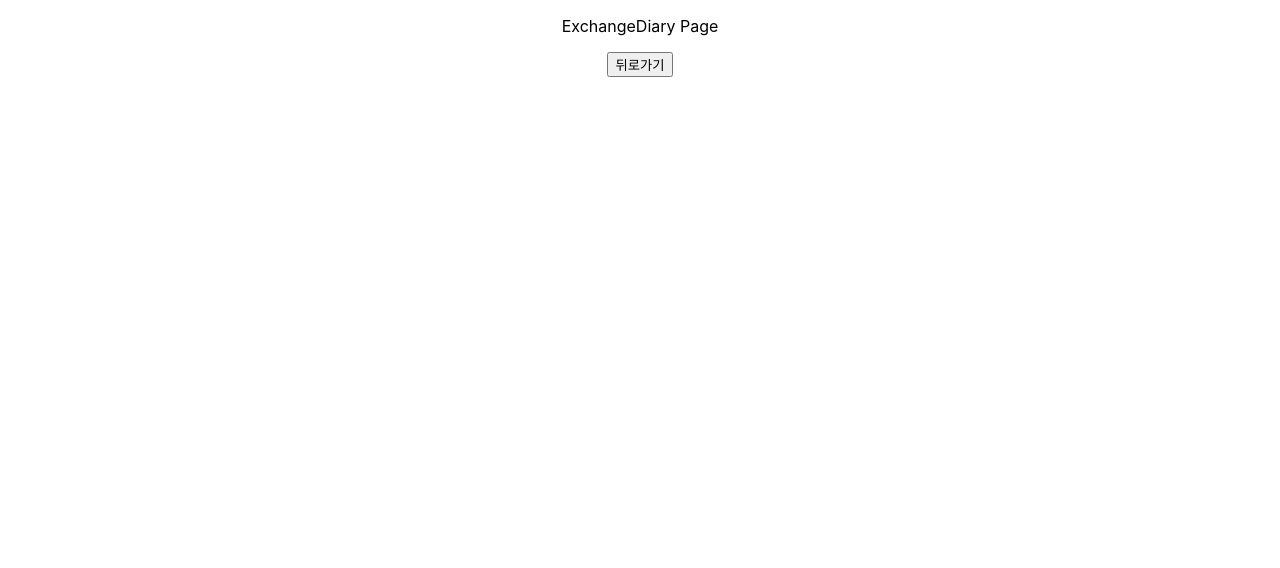
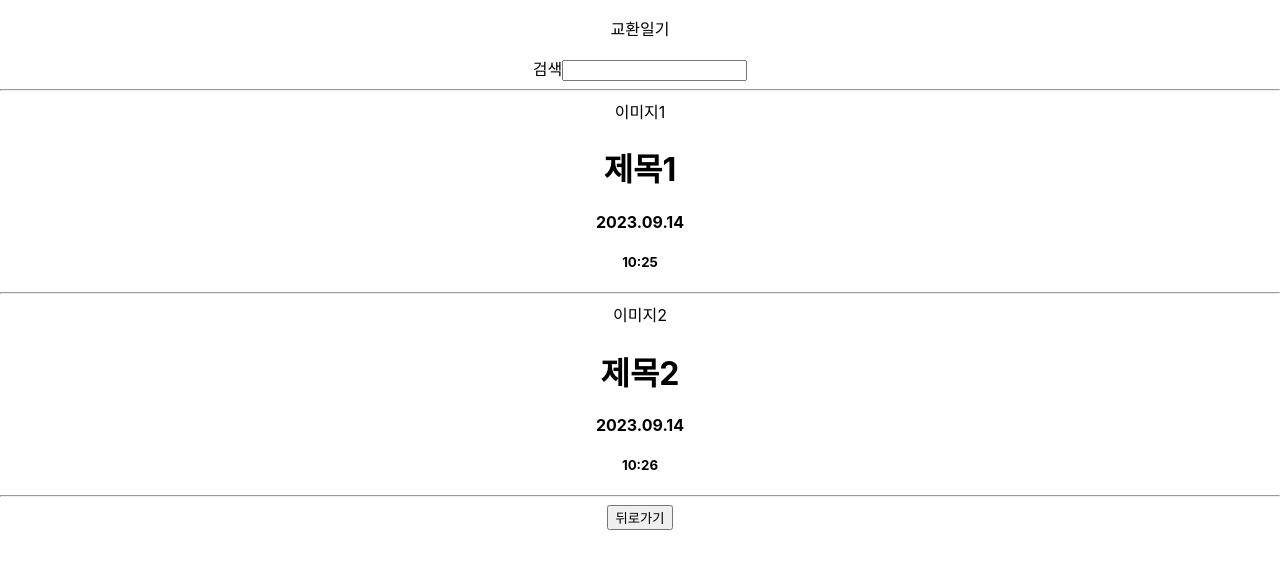
Before and after one commit to woneee99/MOA, a React (Create React App) app in the folder frontend/moa/: page /withbuddy/exchangediary in a window 1280 px wide. Shown: the top 568 px of the page. Built offline with nearby package versions, Linux system fonts and the light colour scheme.

Commit message:
feat: Add ExchangeDiary Page and ExchangeDiaryDetail #7
교환일기 전체 조회 페이지 및 상세 일기 페이지 구현

```diff
--- a/frontend/moa/src/App.js
+++ b/frontend/moa/src/App.js
@@ -10,6 +10,7 @@ import KoreanLearning from './pages/KoreanLearning';
 import Quiz from './pages/Quiz';
 import WithBuddy from './pages/WithBuddy/WithBuddy';
 import ExchangeDiary from './pages/WithBuddy/ExchangeDiary';
+import ExchangeDiaryDetail from './pages/WithBuddy/ExchangeDiaryDetail';
 import BalanceGame from './pages/WithBuddy/BalanceGame';
 import KoreaTour from './pages/WithBuddy/KoreaTour';
 import NotFound404 from './pages/NotFound404';
@@ -38,6 +39,7 @@ function App() {
           <Route path="/quiz" element={<Quiz />} />
           <Route path="/withbuddy" element={<WithBuddy />} />
           <Route path="/withbuddy/exchangediary" element={<ExchangeDiary />} />
+          <Route path="/withbuddy/exchangediary/:id" element={<ExchangeDiaryDetail />} />
           <Route path="/withbuddy/balancegame" element={<BalanceGame />} />
           <Route path="/withbuddy/koreatour" element={<KoreaTour />} />
 
--- /dev/null
+++ b/frontend/moa/src/components/DiaryItem.jsx
@@ -0,0 +1,30 @@
+import React from 'react';
+
+function DiaryItem(props) {
+  const id = props.id;
+  const title = props.title;
+  const content = props.content;
+  const image = props.image;
+  const date = props.date;
+  const time = props.time;
+
+  return (
+    <div>
+      <div>
+        { image }
+      </div>
+      <div>
+        <div>
+        <h1>{ title }</h1>
+        </div>
+        <div>
+        <h4>{ date }</h4>
+        <h5>{ time }</h5>
+        </div>
+      </div>
+      <hr />
+    </div>
+  );
+}
+
+export default DiaryItem;
--- a/frontend/moa/src/pages/Main.jsx
+++ b/frontend/moa/src/pages/Main.jsx
@@ -29,7 +29,13 @@ function Main(props) {
           <button>버디랑 놀기</button>
         </Link>
 
-        <BackButton />
+        {/* 첫 화면 이동을 위해 임시로 만든 버튼 */}
+        <div>
+          <Link to="/intro">
+            <button>첫 화면으로 이동</button>
+          </Link>
+        </div>
+        {/* <BackButton /> */}
       </div>
     </div>
   );
--- a/frontend/moa/src/pages/WithBuddy/ExchangeDiary.jsx
+++ b/frontend/moa/src/pages/WithBuddy/ExchangeDiary.jsx
@@ -1,10 +1,52 @@
-import React from 'react';
+import React, { useState, useEffect } from 'react';
+import { useNavigate } from 'react-router';
+
 import BackButton from '../../components/BackButton';
+import DiaryItem from '../../components/DiaryItem';
 
 function ExchangeDiary(props) {
+  const [diaries, setDiaries] = useState([
+    { id: 1, title: '제목1', content: '내용1', image: '이미지1', date: '2023.09.14', time: '10:25' },
+    { id: 2, title: '제목2', content: '내용2', image: '이미지2', date: '2023.09.14', time: '10:26' },
+  ]);
+
+  const navigate = useNavigate();
+
+  const handleDiaryClick = (diary) => {
+    navigate(`/withbuddy/exchangediary/${diary.id}`, {
+      state: { diary }, // 다이어리 데이터를 state에 전달
+    });
+  };
+
   return (
     <div>
-      <p>ExchangeDiary Page</p>
+      <p>교환일기</p>
+
+      {/* 검색 필터 */}
+      <div>
+        <label htmlFor="searchInput">검색</label>
+        <input type="text" id="searchInput" />
+      </div>
+
+      <hr />
+
+      {/* 일기 리스트에 따른 일기 나열 */}
+      {/* 같은 날짜일 때 묶어서 component화 해야함 */}
+      {diaries.map((diary, index) => {
+        return (
+          <div key={index} onClick={() => handleDiaryClick(diary)}>
+            <DiaryItem
+              id={diary.id}
+              title={diary.title}
+              content={diary.content}
+              image={diary.image}
+              date={diary.date}
+              time={diary.time}
+            />
+          </div>
+        );
+      })}
+
       <BackButton />
     </div>
   );
--- /dev/null
+++ b/frontend/moa/src/pages/WithBuddy/ExchangeDiaryDetail.jsx
@@ -0,0 +1,41 @@
+import React from 'react';
+import { useLocation } from 'react-router-dom';
+
+import BackButton from '../../components/BackButton';
+
+function ExchangeDiaryDetail(props) {
+  const location = useLocation();
+  const diary = location.state.diary; // state에서 다이어리 데이터 받아오기
+
+  const id = diary.id;
+  const title = diary.title;
+  const content = diary.content;
+  const image = diary.image;
+  const date = diary.date;
+  const time = diary.time;
+
+  return (
+    <div>
+      <p>ExchangeDiaryDetail</p>
+      {id} 번 다이어리
+      <div>
+        {image}
+      </div>
+      <div>
+        <div>
+          <h2>제목 : {title}</h2>
+        </div>
+        <div>
+          <h3>작성 시간 : {date} {time}</h3>
+        </div>
+        <div>
+          <h5>내용 : {content}</h5>
+        </div>
+      </div>
+      <hr />
+      <BackButton />
+    </div>
+  );
+}
+
+export default ExchangeDiaryDetail;
```
